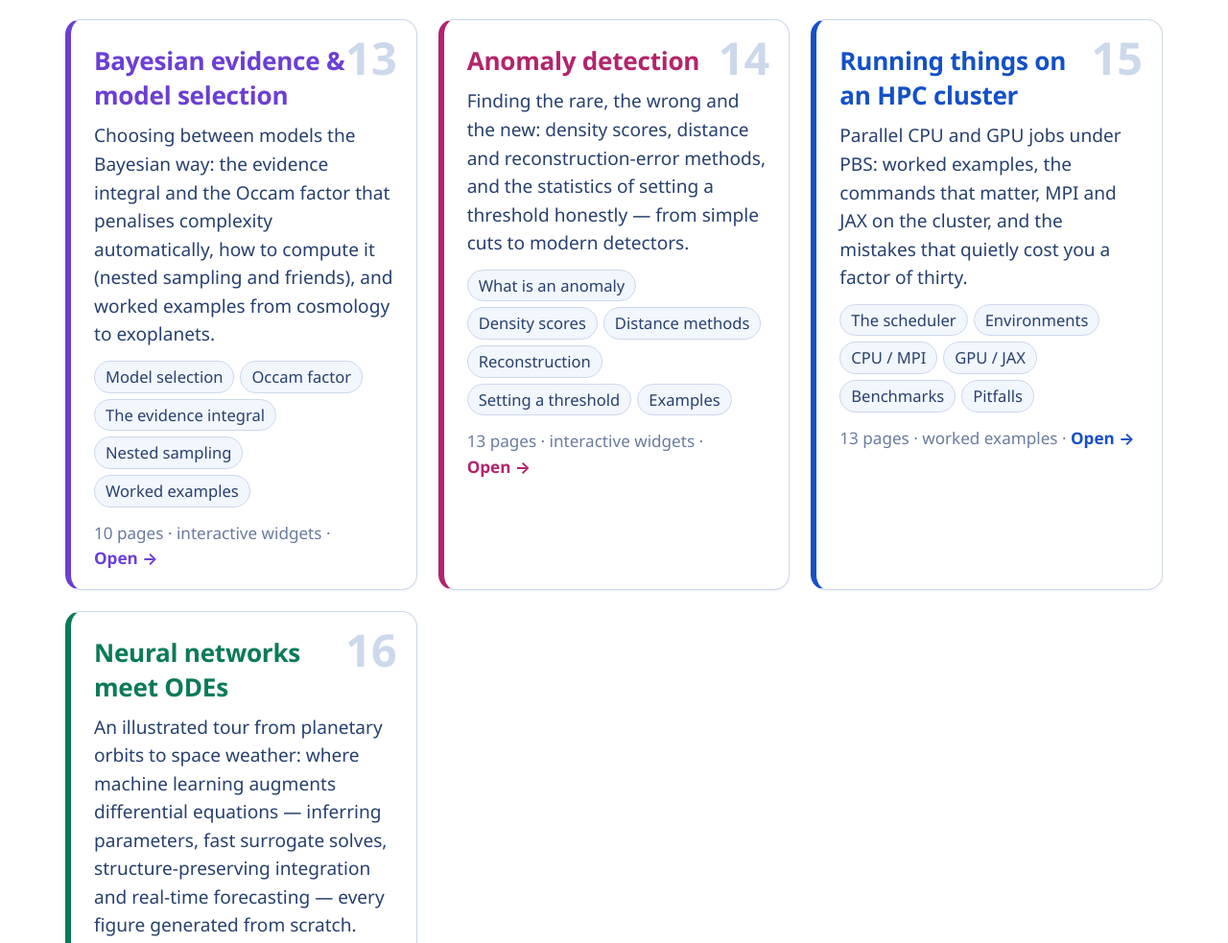
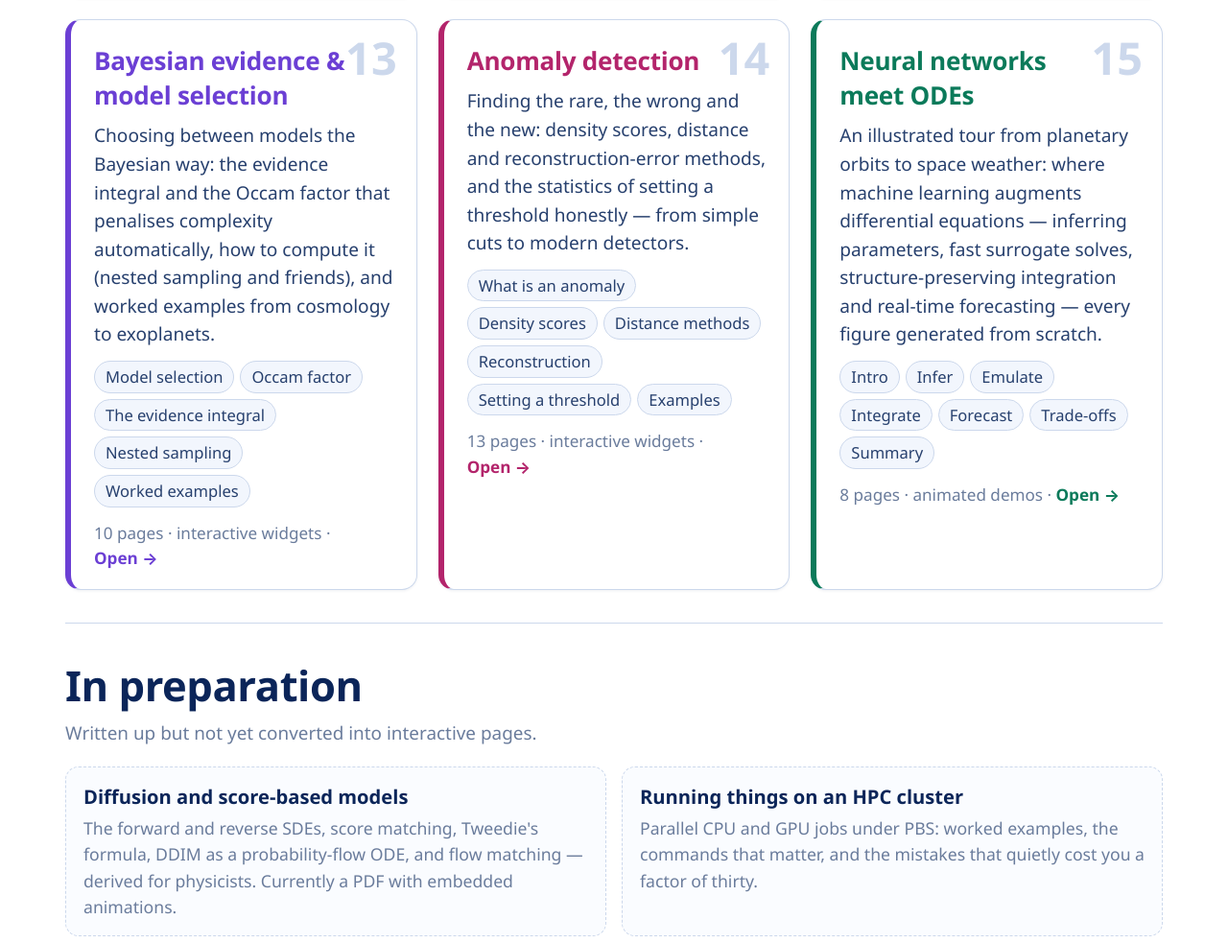
Before and after one commit to dipakmunshi87/ML_Stat_Notes, a plain HTML site: page index.html in a window 1280 px wide. Shown: the part 3492-4475 px from the top of the page at 96% size. Drawn offline with Linux system fonts and the light colour scheme.

Commit message:
Add decks 12-15: max-entropy, evidence, anomaly detection, ODE/ML demos

```diff
--- a/index.html
+++ b/index.html
@@ -231,19 +231,8 @@
       </ul>
       <p class="meta">13 pages &middot; interactive widgets &middot; <span class="go">Open &rarr;</span></p>
     </a>
-    <a class="tcard c-blue" href="hpc-cluster/index.html">
+    <a class="tcard c-green" href="planetary-ml/index.html">
       <div class="mnum">15</div>
-      <h3>Running things on an HPC cluster</h3>
-      <p>Parallel CPU and GPU jobs under PBS: worked examples, the commands that matter, MPI and JAX on the
-      cluster, and the mistakes that quietly cost you a factor of thirty.</p>
-      <ul class="pages">
-        <li>The scheduler</li><li>Environments</li><li>CPU / MPI</li><li>GPU / JAX</li>
-        <li>Benchmarks</li><li>Pitfalls</li>
-      </ul>
-      <p class="meta">13 pages &middot; worked examples &middot; <span class="go">Open &rarr;</span></p>
-    </a>
-    <a class="tcard c-green" href="planetary-ml/index.html">
-      <div class="mnum">16</div>
       <h3>Neural networks meet ODEs</h3>
       <p>An illustrated tour from planetary orbits to space weather: where machine learning augments
       differential equations &mdash; inferring parameters, fast surrogate solves, structure-preserving
@@ -264,6 +253,9 @@
     <div class="scard"><h3>Diffusion and score-based models</h3>
       <p>The forward and reverse SDEs, score matching, Tweedie's formula, DDIM as a probability-flow ODE, and
       flow matching &mdash; derived for physicists. Currently a PDF with embedded animations.</p></div>
+    <div class="scard"><h3>Running things on an HPC cluster</h3>
+      <p>Parallel CPU and GPU jobs under PBS: worked examples, the commands that matter, and the mistakes that
+      quietly cost you a factor of thirty.</p></div>
   </div>
 </section>
 
```
